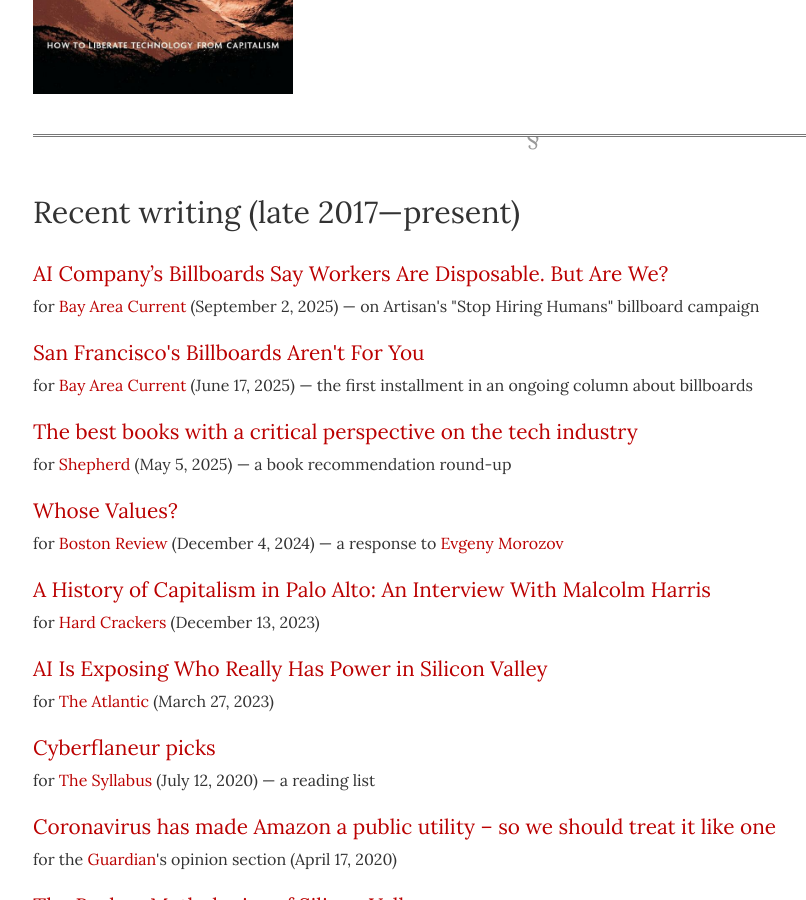
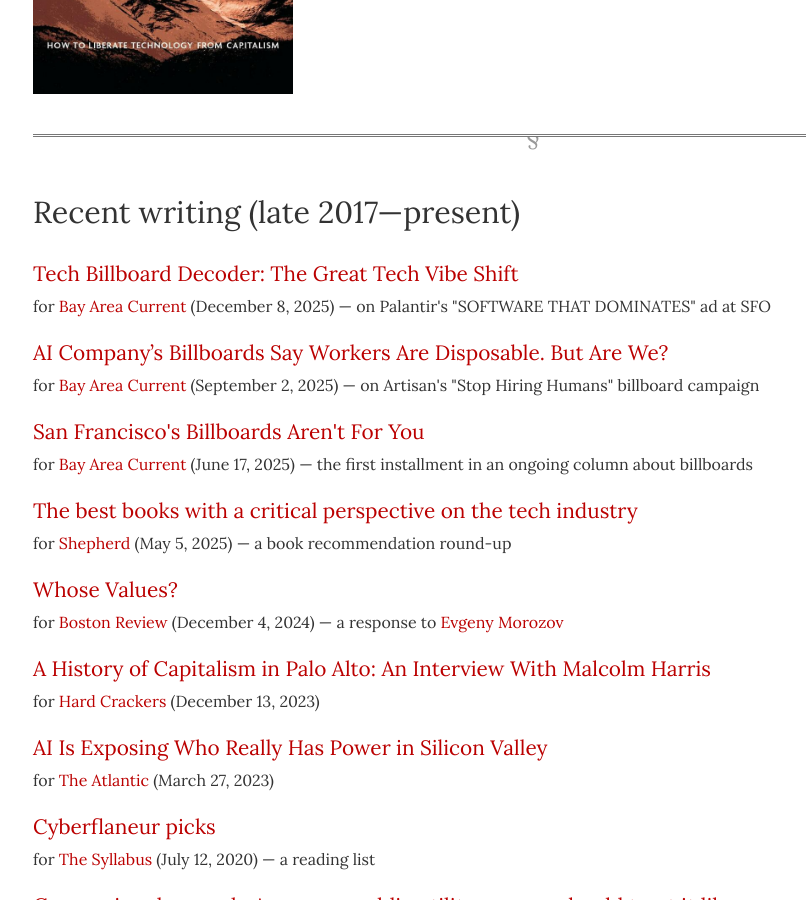
Before and after one commit to dellsystem/dellsystem.github.io, a Jekyll site: the page built from writing.md, in a window 1280 px wide and 900 px high, scrolled down 594 px. Shown: the whole window, without its empty margins (107-913 px from the left). Built offline with Jekyll 4.4.1, drawn with Linux system fonts in a browser that asks for light colours; nearby versions of some CDN libraries.

Commit message:
Add latest billboard piece, KALW grief tech

```diff
--- a/_includes/recent.html
+++ b/_includes/recent.html
@@ -1,6 +1,14 @@
 <h2 id="recent">Recent writing (late 2017—present)</h2>
 
 <dl class="vertical">
+<dt>
+    <a href="https://bayareacurrent.com/tech-billboard-decoder-the-great-tech-vibe-shift/">
+        Tech Billboard Decoder: The Great Tech Vibe Shift
+    </a>
+</dt>
+<dd>
+    for <a href="https://bayareacurrent.com">Bay Area Current</a> (December 8, 2025) &mdash; on Palantir's "SOFTWARE THAT DOMINATES" ad at SFO
+</dd>
 <dt>
     <a href="https://bayareacurrent.com/ai-tech-company-to-workers-youre-disposable-but-is-it-true/">
         AI Company’s Billboards Say Workers Are Disposable. But Are We?
--- a/index.html
+++ b/index.html
@@ -16,6 +16,8 @@ layout: default
 </div>
 <h3>Recent appearances</h3>
 <ul>
+    <li><strong><a href="https://bayareacurrent.com/tech-billboard-decoder-the-great-tech-vibe-shift/">Bay Area Current</a> (December 8, 2025)</strong>: I wrote about Palantir's "SOFTWARE THAT DOMINATES" airport ad as an emblem of the vibe shift in tech over the last decade.</li>
+    <li><strong><a href="https://www.kalw.org/2025-11-03/the-business-of-never-letting-go">KALW</a> (November 3, 2025)</strong>: I spoke to NeEddra James about the financial imperatives behind the rise of grief tech.</li>
     <li><strong><a href="https://bayareacurrent.com/ai-tech-company-to-workers-youre-disposable-but-is-it-true/">Bay Area Current</a> (September 2, 2025)</strong>: I wrote about the "Stop Hiring Humans" billboards that have been all over San Francisco.</li>
     <li><strong><a href="https://www.kqed.org/forum/2010101910674/what-californias-billboards-say-about-us">KQED Forum</a> (July 23, 2025)</strong>: I spoke to Mina Kim about California's strange billboards.</li>
     <li><strong><a href="https://speakingoutofplace.com/2025/07/23/abolishing-silicon-valley-building-the-commons-a-different-way-to-spend-your-life-a-conversation-with-wendy-liu/">Speaking out of Place</a> (July 23, 2025)</strong>: I spoke to David Palumbo-Liu about my book and its relevance to the current moment.</li>
```
